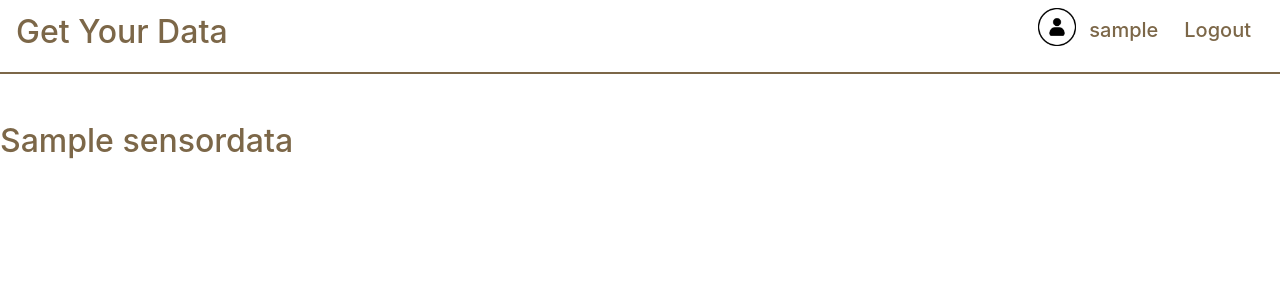
After one commit to ujjuboi/DjangoWebSockets-MQTT, a Django app: page /second/1/ in a window 1280 px wide. The commit adds this page. Shown: the top 300 px of the page. Run offline with Django 3.2, Linux system fonts and the light colour scheme; a user stored in the database is signed in; tables that the repository leaves empty hold one stand-in row (values such as "Sample post"); some libraries are stand-ins or nearby versions.

Commit message:
Third page added, modified forms, edited second Page view

```diff
--- a/secondPage/urls.py
+++ b/secondPage/urls.py
@@ -1,7 +1,8 @@
 from django.urls import path
 from django.conf.urls import url
-from .views import second
+from .views import second, sensorData
 
 urlpatterns = [
     path('', second, name = 'second'),
+    path('<id>/',sensorData, name = 'dis'),
 ]
--- a/secondPage/views.py
+++ b/secondPage/views.py
@@ -32,3 +32,11 @@ def second(request):
 
     else:
         return redirect("/login")
+
+def sensorData(request, id):
+    if(request.method == 'GET'):
+        if(request.user.is_authenticated):
+            context = {'SensorName' : SensorData.objects.get(pk = id).sensorName};
+            return render(request, 'thirdP.html', context)
+        else:
+            return redirect("/login")
--- a/templates/secondP.html
+++ b/templates/secondP.html
@@ -24,7 +24,7 @@ Second Page
               <ul class="list-group mt-4 mb-4">
                 {% for name in SelectedSensor %}
                 <li class="list-group-item d-flex justify-content-between align-items-center">
-                <a href="#" >{{name.Sid.sensorName}}</a>
+                <a href="{{name.Sid.id}}" >{{name.Sid.sensorName}}</a>
                 <form action="{% url 'second' %}" method = "POST">
                   <input type="hidden" name = "_method" value = "delete">
                    <input type="hidden" name = "userValue" value = "{{name.id}}">
--- /dev/null
+++ b/templates/thirdP.html
@@ -0,0 +1,24 @@
+{% extends 'base.html' %}
+{% load static %}
+{% block title %}
+Second Page
+{% endblock title %}
+{% block css %}
+{% endblock css %}
+{% block content %}
+<nav class="navbar" style="border-bottom: 2px solid rgb(124, 103, 72);">
+    <div style="width: 1313px; margin:auto">
+    <a class="navbar-brand" href="#">
+      <!-- <img src="" width="30" height="30" class="d-inline-block align-top" alt=""> -->
+      <h2 style="color:rgb(124, 103, 72);">Get Your Data</h2>
+    </a>
+    <a type="button" class="btn btn-link " style="float: right; color: rgb(124, 103, 72); font-weight:500; font-size:20px" href="{% url 'logout' %}">Logout</a>
+        <a type="button" class="btn btn-link " style="float: right; color: rgb(124, 103, 72); font-weight:500; font-size:20px">{{user.username}}</a>
+        <span><img src="{% static 'images/Human_icom.png' %}" alt="..."style= "height: 38px; float : right" ></span>
+ </div>
+</nav>
+<div class="mt-5" style="max-width: 1313px; margin:auto">
+    <h2 style="color: rgb(124, 103, 72);">{{SensorName}}</h2>
+
+</div>
+{% endblock content %}
```
Also changed, not shown: templates/forms.html (+4 -4 lines).
